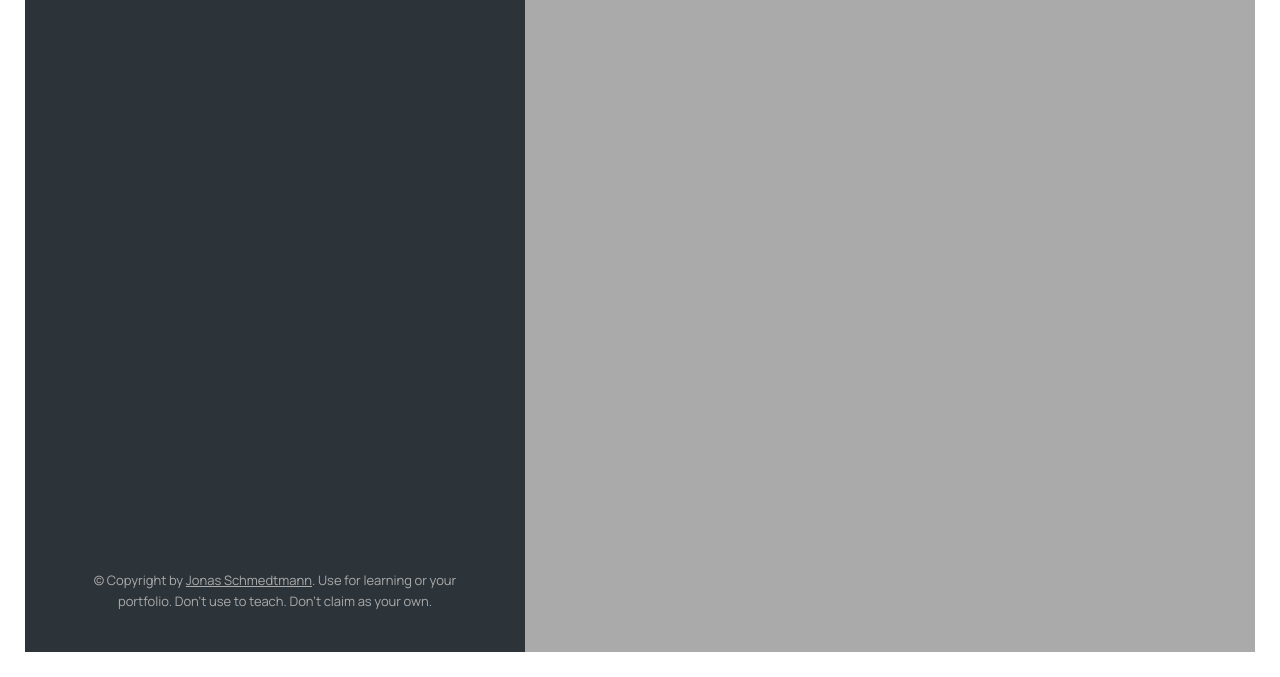
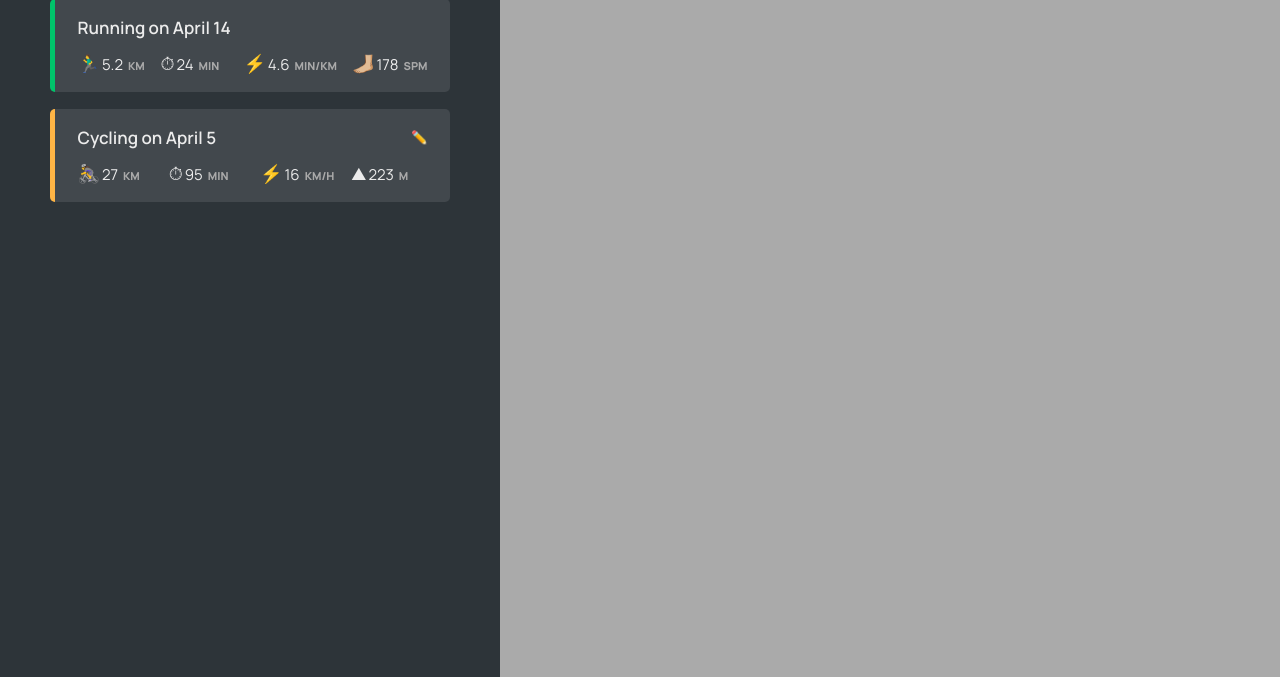
Before and after one commit to RahulSomaliya/JavaScript-Projects, a plain HTML site: page 4. Workout tracker with Leaflet - Learing OOP/starter/index.html in a window 1280 px wide. Shown: the part 123-800 px from the top of the page. Drawn offline with nearby package versions, Linux system fonts and the light colour scheme.

Commit message:
project progress

```diff
--- a/4. Workout tracker with Leaflet - Learing OOP/starter/index.html
+++ b/4. Workout tracker with Leaflet - Learing OOP/starter/index.html
@@ -72,7 +72,7 @@
           <button class="form__btn">OK</button>
         </form>
 
-        <!-- <li class="workout workout--running" data-id="1234567890">
+        <li class="workout workout--running" data-id="1234567890">
           <h2 class="workout__title">Running on April 14</h2>
           <div class="workout__details">
             <span class="workout__icon">🏃‍♂️</span>
@@ -97,7 +97,10 @@
         </li>
 
         <li class="workout workout--cycling" data-id="1234567891">
-          <h2 class="workout__title">Cycling on April 5</h2>
+          <h2 class="workout__title">
+            Cycling on April 5
+            <button class="workout__edit__icon">✏️</button>
+          </h2>
           <div class="workout__details">
             <span class="workout__icon">🚴‍♀️</span>
             <span class="workout__value">27</span>
@@ -118,19 +121,8 @@
             <span class="workout__value">223</span>
             <span class="workout__unit">m</span>
           </div>
-        </li> -->
+        </li>
       </ul>
-
-      <p class="copyright">
-        &copy; Copyright by
-        <a
-          class="twitter-link"
-          target="_blank"
-          href="https://twitter.com/jonasschmedtman"
-          >Jonas Schmedtmann</a
-        >. Use for learning or your portfolio. Don't use to teach. Don't claim
-        as your own.
-      </p>
     </div>
 
     <div id="map"></div>
--- a/4. Workout tracker with Leaflet - Learing OOP/starter/script.js
+++ b/4. Workout tracker with Leaflet - Learing OOP/starter/script.js
@@ -78,6 +78,7 @@ const inputDistance = document.querySelector('.form__input--distance');
 const inputDuration = document.querySelector('.form__input--duration');
 const inputCadence = document.querySelector('.form__input--cadence');
 const inputElevation = document.querySelector('.form__input--elevation');
+// const editWorkoutIcon = document.querySelector('.workout__edit__icon');
 
 // DESIGNING THE APP ARCHITECTURE WITH OOP
 // App will be the main class of the entire project,
@@ -103,6 +104,12 @@ class App {
 
     // adding event listner for containerWorkouts
     containerWorkouts.addEventListener('click', this._moveToPopup.bind(this));
+
+    // adding event listner for containerWorkouts
+    containerWorkouts.addEventListener('click', this._moveToPopup.bind(this));
+
+    // Adding event listner for workout edit
+    // editWorkoutIcon.addEventListener('click', this._editWorkout.bind(this));
   }
 
   _getPosition() {
@@ -168,15 +175,14 @@ class App {
   }
 
   _newWorkout(event) {
-    // helper functions for validating if inputs are number
+    // helper function for validating if inputs are number
     const validInputs = (...inputs) =>
       inputs.every(input => Number.isFinite(input));
 
-    // helper functions for positive numbers
+    // helper function for positive numbers
     const allPositive = (...inputs) => inputs.every(input => input > 0);
 
-    // handle on add new workout submit click (there is no submit button but his is cool right
-    // we're handling on enter click here)
+    // handle on add new workout submit click (there is no submit button but his is cool right we're handling on enter click here)
     event.preventDefault();
 
     // Get data from form
@@ -226,6 +232,15 @@ class App {
 
     // Set local storage to all workouts
     this._setLocalStorage();
+
+    console.log(`💎 this.#workouts: `, this.#workouts);
+  }
+
+  _editWorkout(event) {
+    event.preventDefault();
+    console.log(`💎 this: `, this);
+    console.log(`💎 event: `, event);
+    console.log(`💎 event.target: `, event.target);
   }
 
   _renderWorkoutMarker(workout) {
@@ -335,4 +350,4 @@ class App {
   }
 }
 
-const app = new App
+const app = new App();
--- a/4. Workout tracker with Leaflet - Learing OOP/starter/style.css
+++ b/4. Workout tracker with Leaflet - Learing OOP/starter/style.css
@@ -29,7 +29,7 @@ body {
   overscroll-behavior-y: none;
 
   background-color: #fff;
-  padding: 2.5rem;
+  /* padding: 2.5rem; */
 
   display: flex;
 }
@@ -77,6 +77,7 @@ a:visited {
   grid-template-columns: 1fr 1fr 1fr 1fr;
   gap: 0.75rem 1.5rem;
 }
+
 .workout--running {
   border-left: 5px solid var(--color-brand--2);
 }
@@ -88,11 +89,26 @@ a:visited {
   font-size: 1.7rem;
   font-weight: 600;
   grid-column: 1 / -1;
+  display: flex;
+  align-items: center;
+  justify-content: space-between;
 }
 
 .workout__details {
   display: flex;
   align-items: baseline;
+}
+
+/* line number 104 and 111 is to be uncommented */
+.workout__edit__icon {
+  /* display: none; */
+  background-color: Transparent;
+  border: none;
+  cursor: pointer;
+}
+
+.workout:hover .workout__edit__icon {
+  /* display: block; */
 }
 
 .workout__icon {
```
